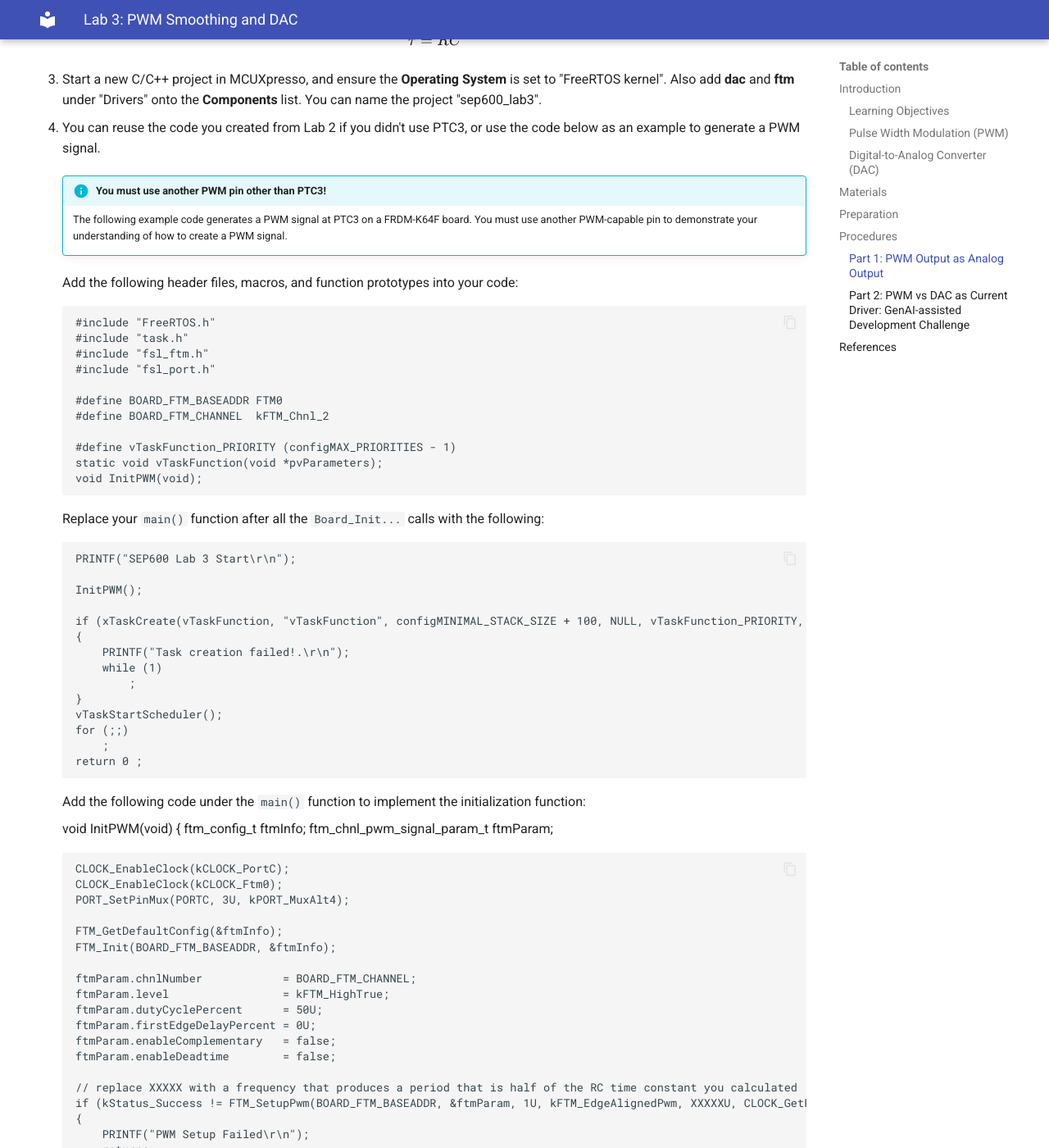
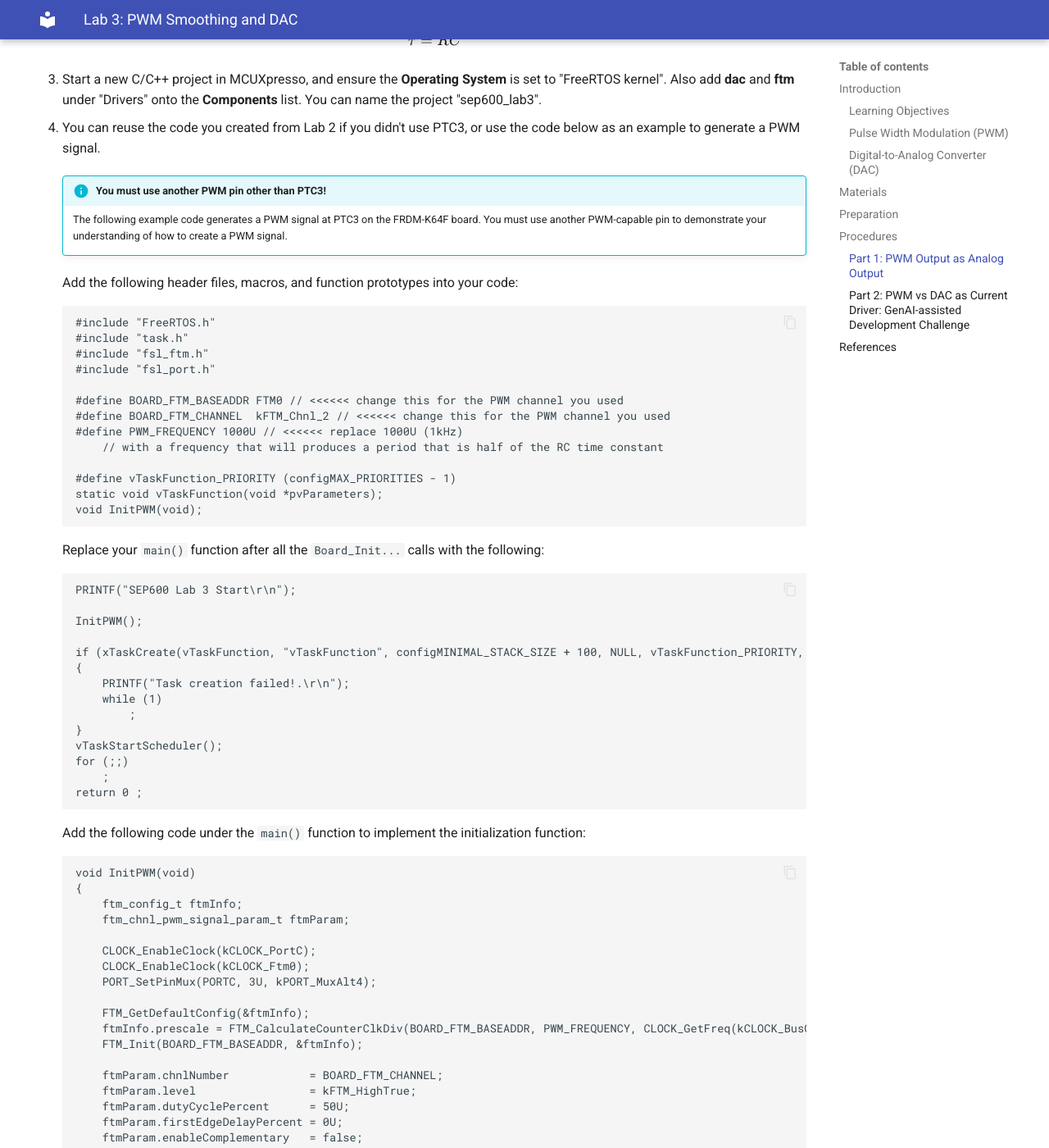
Before and after one commit to Seneca-BSA/Lab-Manual, an MkDocs documentation site: the page built from docs/SEP600/lab3.md, in a window 1280 px wide and 1400 px high, scrolled down 4642 px. Shown: the whole window at 82% size. Built offline with MkDocs 1.6.1 and Material for MkDocs 9.7.7, drawn with Linux system fonts in a browser that asks for light colours; some of the changed text lies outside the part shown.

Commit message:
minor update to sep600 lab3

```diff
--- a/docs/SEP600/lab3.md
+++ b/docs/SEP600/lab3.md
@@ -32,8 +32,8 @@
 
 As discussed in class and tested in Lab 2, Pulse Width Modulation (PWM) controls power delivery by varying the width of signal pulses. It involves switching a signal on and off at a high frequency. The "Duty Cycle" is the proportion of time the signal is high.
 
-- High Duty Cycle: More power/voltage delivered.
-- Low Duty Cycle: Less power/voltage delivered.
+- **High Duty Cycle:** More power/voltage delivered.
+- **Low Duty Cycle:** Less power/voltage delivered.
 
 PWM is efficient because the switch is either fully on or fully off, minimizing heat generation compared to linear regulation using a resistive circuit. PWM is widely used in applications such as motor control, light dimming, and power regulation.
 
@@ -89,7 +89,7 @@
 
     !!! info "You must use another PWM pin other than PTC3!"
 
-        The following example code generates a PWM signal at PTC3 on a FRDM-K64F board. You must use another PWM-capable pin to demonstrate your understanding of how to create a PWM signal.
+        The following example code generates a PWM signal at PTC3 on the FRDM-K64F board. You must use another PWM-capable pin to demonstrate your understanding of how to create a PWM signal.
 
     Add the following header files, macros, and function prototypes into your code:
 
@@ -98,8 +98,10 @@
         #include "fsl_ftm.h"
         #include "fsl_port.h"
 
-        #define BOARD_FTM_BASEADDR FTM0
-        #define BOARD_FTM_CHANNEL  kFTM_Chnl_2
+        #define BOARD_FTM_BASEADDR FTM0 // <<<<<< change this for the PWM channel you used
+        #define BOARD_FTM_CHANNEL  kFTM_Chnl_2 // <<<<<< change this for the PWM channel you used
+        #define PWM_FREQUENCY 1000U // <<<<<< replace 1000U (1kHz)
+            // with a frequency that will produces a period that is half of the RC time constant
 
         #define vTaskFunction_PRIORITY (configMAX_PRIORITIES - 1)
         static void vTaskFunction(void *pvParameters);
@@ -124,56 +126,56 @@
 
     Add the following code under the `main()` function to implement the initialization function:
 
-    void InitPWM(void)
-    {
-        ftm_config_t ftmInfo;
-        ftm_chnl_pwm_signal_param_t ftmParam;
+        void InitPWM(void)
+        {
+            ftm_config_t ftmInfo;
+            ftm_chnl_pwm_signal_param_t ftmParam;
 
-        CLOCK_EnableClock(kCLOCK_PortC);
-        CLOCK_EnableClock(kCLOCK_Ftm0);
-        PORT_SetPinMux(PORTC, 3U, kPORT_MuxAlt4);
+            CLOCK_EnableClock(kCLOCK_PortC);
+            CLOCK_EnableClock(kCLOCK_Ftm0);
+            PORT_SetPinMux(PORTC, 3U, kPORT_MuxAlt4);
 
-        FTM_GetDefaultConfig(&ftmInfo);
-        FTM_Init(BOARD_FTM_BASEADDR, &ftmInfo);
+            FTM_GetDefaultConfig(&ftmInfo);
+            ftmInfo.prescale = FTM_CalculateCounterClkDiv(BOARD_FTM_BASEADDR, PWM_FREQUENCY, CLOCK_GetFreq(kCLOCK_BusClk));
+            FTM_Init(BOARD_FTM_BASEADDR, &ftmInfo);
 
-        ftmParam.chnlNumber            = BOARD_FTM_CHANNEL;
-        ftmParam.level                 = kFTM_HighTrue;
-        ftmParam.dutyCyclePercent      = 50U;
-        ftmParam.firstEdgeDelayPercent = 0U;
-        ftmParam.enableComplementary   = false;
-        ftmParam.enableDeadtime        = false;
+            ftmParam.chnlNumber            = BOARD_FTM_CHANNEL;
+            ftmParam.level                 = kFTM_HighTrue;
+            ftmParam.dutyCyclePercent      = 50U;
+            ftmParam.firstEdgeDelayPercent = 0U;
+            ftmParam.enableComplementary   = false;
+            ftmParam.enableDeadtime        = false;
 
-        // replace XXXXX with a frequency that produces a period that is half of the RC time constant you calculated
-        if (kStatus_Success != FTM_SetupPwm(BOARD_FTM_BASEADDR, &ftmParam, 1U, kFTM_EdgeAlignedPwm, XXXXXU, CLOCK_GetFreq(kCLOCK_BusClk)))
-        {
-            PRINTF("PWM Setup Failed\r\n");
-            return;
+            if (kStatus_Success != FTM_SetupPwm(BOARD_FTM_BASEADDR, &ftmParam, 1U, kFTM_EdgeAlignedPwm, PWM_FREQUENCY, CLOCK_GetFreq(kCLOCK_BusClk)))
+            {
+                PRINTF("PWM Setup Failed\r\n");
+                return;
+            }
+
+            FTM_StartTimer(BOARD_FTM_BASEADDR, kFTM_SystemClock);
         }
 
-        FTM_StartTimer(BOARD_FTM_BASEADDR, kFTM_SystemClock);
-    }
+        static void vTaskFunction(void *pvParameters)
+        {
+            bool increasing = true;
+            uint8_t dutyCycle = 0;
 
-    static void vTaskFunction(void *pvParameters)
-    {
-        bool increasing = true;
-        uint8_t dutyCycle = 0;
+            for (;;)
+            {
+                if (increasing) {
+                    dutyCycle++;
+                    if (dutyCycle >= 100) increasing = false;
+                } else {
+                    dutyCycle--;
+                    if (dutyCycle <= 0) increasing = true;
+                }
 
-        for (;;)
-        {
-            if (increasing) {
-                dutyCycle++;
-                if (dutyCycle >= 100) increasing = false;
-            } else {
-                dutyCycle--;
-                if (dutyCycle <= 0) increasing = true;
+                FTM_UpdatePwmDutycycle(BOARD_FTM_BASEADDR, BOARD_FTM_CHANNEL, kFTM_EdgeAlignedPwm, dutyCycle);
+                FTM_SetSoftwareTrigger(BOARD_FTM_BASEADDR, true);
+
+                vTaskDelay(pdMS_TO_TICKS(20));
             }
-
-            FTM_UpdatePwmDutycycle(BOARD_FTM_BASEADDR, BOARD_FTM_CHANNEL, kFTM_EdgeAlignedPwm, dutyCycle);
-            FTM_SetSoftwareTrigger(BOARD_FTM_BASEADDR, true);
-
-            vTaskDelay(pdMS_TO_TICKS(20));
         }
-    }
 
 5. Turn on the DSO and connect CH1 to your PWM output pin before the RC circuit and CH2 to the output signal of the RC circuit, as shown in Figure 3.3. The DSO ground should be common with your circuit ground.
 
```
